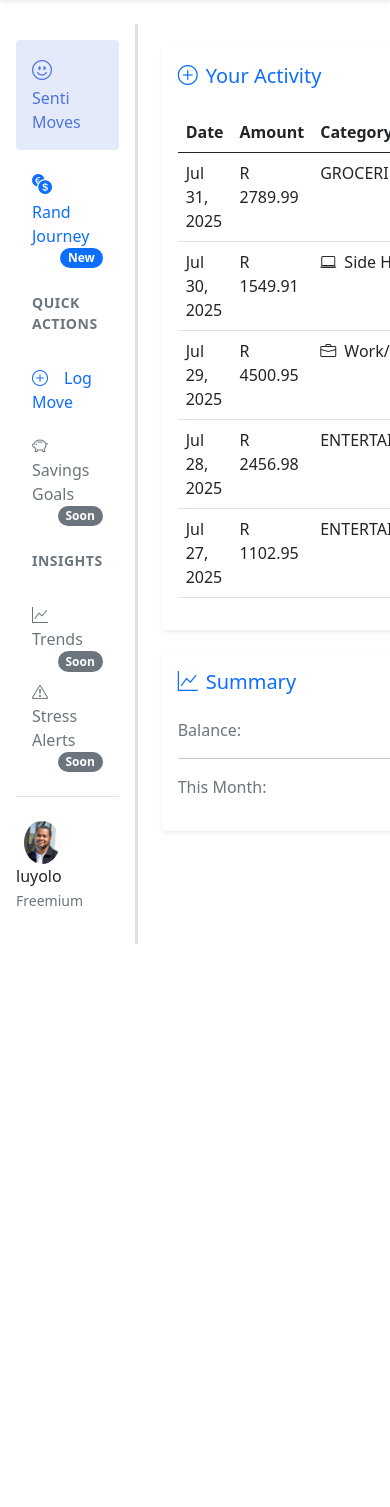
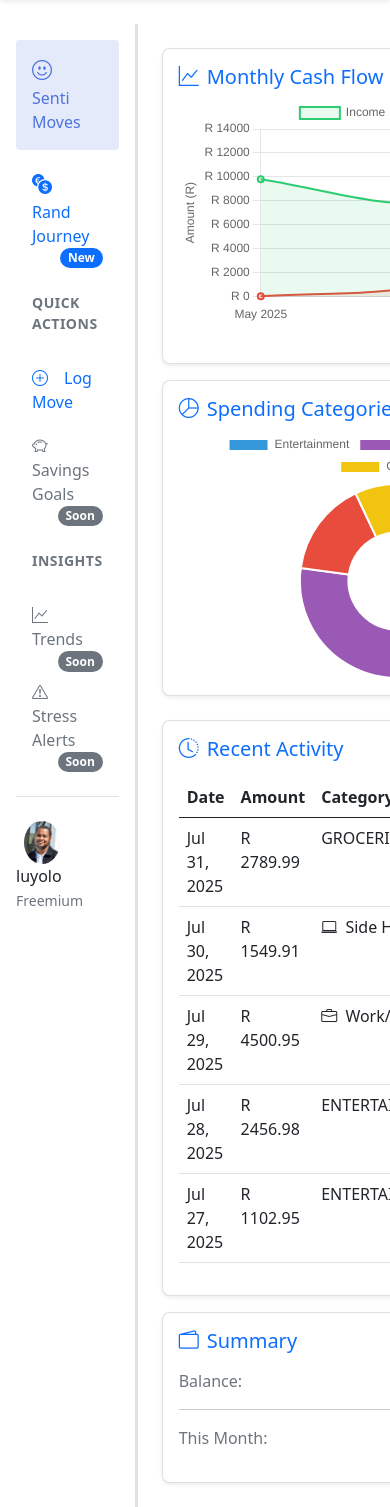
Before and after one commit to Liyema04/Personal-finance-tracker, a Django app: page /dashboard in a window 390 px wide; the page is wider, and only the part inside the window is pictured. Shown: the part 89-1596 px from the top of that part. Before the commit the page ends 1033 px from the top of that part, so only its background shows below. Run offline with Django 5.2, Linux system fonts and the light colour scheme; a user stored in the database is signed in; data comes from the database, SQL or seed files in the repository; both versions use the stored data as it was after the commit; some libraries are stand-ins or nearby versions.

Commit message:
Personal Finance Tracker App
Improved dashboard data formatting and chart display

```diff
--- /dev/null
+++ b/src/static/js/userCharts.js
@@ -0,0 +1,6 @@
+// Sa colors
+const saColors = ['#007749', '#FFB81C', '#000000', '#DE3831', '#002395'];
+
+// Line Chart - (Monthly Trends)
+
+// Pie Chart - (Category Breakdown)
--- a/src/transactions/templates/transactions/dashboard.html
+++ b/src/transactions/templates/transactions/dashboard.html
@@ -3,6 +3,35 @@
 {% load static %}
 
 {% block content %}
+<style>
+  .chart-container-line,
+  .chart-container-donut {
+    display: flex;
+    justify-content: center;
+    align-items: center;
+    position: relative;
+    height: 450px;  /* Fixed height for consistency */
+    width: 100%;
+    margin: 0 auto;
+  }
+
+  @media (max-width: 768px) {
+    .chart-container-line,
+    .chart-container-donut {
+      height: 250px;  /* Slightly smaller on mobile */
+    }
+  }
+
+  .card {
+    border-radius: 0.5rem;
+    transition: transform 0.2s;
+  }
+
+  .card:hover {
+    transform: translateY(-2px);
+    box-shadow: 0 0.5rem 1rem rgba(0, 0, 0, 0.1) !important;
+  }
+</style>
 <div class="tracker-container">
   <!-- Main Content -->
   <div class="d-flex">
@@ -81,15 +110,47 @@
 
     <!-- Dashboard Content -->
     <main class="tracker-main-content p-4 flex-grow-1">
-      <div class="row">
-        <!-- Transaction List(detail view) Card -->
-        <div class="col-lg-8">
-          <div class="card border-0 shadow-sm mb-4">
+      <!-- Replace the entire row div containing charts with this: -->
+      <div class="row g-3 mb-4">  <!-- g-3 adds gutter spacing between columns -->
+        <!-- Chart Cards - Now side by side -->
+        <div class="col-xl-6 col-lg-12">
+          <div class="card shadow-sm h-100">  <!-- h-100 makes cards equal height -->
+            <div class="card-body p-3">
+              <h5 class="card-title text-primary">
+                <i class="bi bi-graph-up me-2"></i>Monthly Cash Flow
+              </h5>
+              <div class="chart-container-line">
+                <canvas id="monthlyChart"></canvas>
+              </div>
+            </div>
+          </div>
+        </div>
+
+        <div class="col-xl-6 col-lg-12">
+          <div class="card shadow-sm h-100">
+            <div class="card-body p-3">
+              <h5 class="card-title text-primary">
+                <i class="bi bi-pie-chart me-2"></i>Spending Categories
+              </h5>
+              <div class="chart-container-donut">
+                <canvas id="categoryChart"></canvas>
+              </div>
+            </div>
+          </div>
+        </div>
+      </div>
+
+      <!-- Activity and Summary Cards - Full width on mobile, side by side on larger screens -->
+      <div class="row g-3">
+        <div class="col-lg-8 col-md-12">
+          <div class="card shadow-sm">
             <div class="card-body">
-              <h5 class="card-title text-primary mb-4">
-                <i class="bi bi-plus-circle me-2"></i>Your Activity
+              <h5 class="card-title text-primary mb-3">
+                <i class="bi bi-clock-history me-2"></i>Recent Activity
               </h5>
-              <table class="table table-hover">
+              <div class="table-responsive">
+                <table class="table table-hover">
+                  <!-- Your existing table content -->
                   <thead>
                       <tr>
                         <th>Date</th>
@@ -126,17 +187,19 @@
                       </tr>
                       {% endfor %}
                   </tbody>
-              </table>
+                </table>
+              </div>
             </div>
           </div>
         </div>
-        <!-- Quick Stats Panel -->
-        <div class="col-lg-4">
-          <div class="card border-0 shadow-sm">
+
+        <div class="col-lg-4 col-md-12">
+          <div class="card shadow-sm h-100">
             <div class="card-body">
-              <h5 class="card-title text-primary mb-4">
-                <i class="bi bi-graph-up me-2"></i>Summary
+              <h5 class="card-title text-primary mb-3">
+                <i class="bi bi-wallet2 me-2"></i>Summary
               </h5>
+              <!-- Summary content -->
               <div class="d-flex justify-content-between mb-3">
                 <span class="text-muted">Balance:</span>
                 <span class="fw-bold">R 8280.00</span>
@@ -153,4 +216,122 @@
     </main>
   </div>
 </div>
+<!-- <script src="/src/static/js/userCharts.js"></script> -->
+<!-- Chart.js -->
+<script src="https://cdn.jsdelivr.net/npm/chart.js"></script>
+<script>
+  // Formatting dates for display
+  const monthlyData = JSON.parse('{{ monthly_data|escapejs }}');
+
+  // Extract just the formatted month labels
+  const monthLabels = monthlyData.map(item => item.month);
+
+  new Chart(document.getElementById("monthlyChart"), {
+    type: 'line',
+    data: {
+      labels: monthLabels,
+      datasets: [
+        {
+          label: 'Income',
+          data: monthlyData.map(item => item.income),
+          borderColor: '#2ecc71',
+          backgroundColor: 'rgba(46, 204, 113, 0.1)',
+          borderWidth: 2,
+          tension: 0.3,
+          fill: true
+        },
+        {
+          label: 'Expenses',
+          data: monthlyData.map(item => item.expense),
+          borderColor: '#e74c3c',
+          backgroundColor: 'rgba(231, 76, 60, 0.1)',
+          borderWidth: 2,
+          tension: 0.3,
+          fill: true
+        }
+      ]
+    },
+    options: {
+      responsive: true,
+      maintainAspectRatio: false,
+      plugins: {
+        legend: {
+          position: 'top',
+        },
+        tooltip: {
+          callbacks: {
+            label: (ctx) => `R ${ctx.raw.toFixed(2)}`
+          }
+        }
+      },
+      scales: {
+        x: {
+          display: true,
+          title: {
+            display: true,
+            text: 'Month'
+          },
+          grid: {
+            display: false
+          }
+        },
+        y: {
+          beginAtZero: true,
+          title: {
+            display: true,
+            text: 'Amount (R)'
+          },
+          ticks: {
+            callback: (value) => `R ${value}`
+          }
+        }
+      }
+    }
+  });
+
+  // Category Chart
+  const categoryData = JSON.parse('{{ category_data|escapejs }}');
+
+  new Chart(document.getElementById("categoryChart"), {
+    type: 'doughnut',
+    data: {
+      labels: categoryData.map(item => {
+        // Convert category keys to readable names
+        const categories = {
+          'GYM': 'Gym/Fitness',
+          'FOOD': 'Food',
+          'TRANSPORT': 'Transport',
+          'ENTERTAINMENT': 'Entertainment',
+          'BILLS': 'Bills',
+          'OTHER': 'Other',
+          'SALARY': 'Salary',
+          'SIDE_HUSTLE': 'Side Hustle'
+        };
+        return categories[item.category] || item.category;
+      }),
+      datasets: [{
+        data: categoryData.map(item => item.total),
+        backgroundColor: [
+          '#3498db', '#9b59b6', '#e74c3c', '#f1c40f',
+          '#2ecc71', '#1abc9c', '#34495e', '#e67e22'
+        ]
+      }]
+    },
+    options: {
+      responsive: true,
+      maintainAspectRatio: false,
+      plugins: {
+        tooltip: {
+          callbacks: {
+            label: function(context) {
+              const label = context.label || '';
+              const value = context.raw || 0;
+              return `${label}: R ${value.toFixed(2)}`;
+            }
+          }
+        }
+      }
+    }
+  });
+</script>
 {% endblock %}
--- a/src/transactions/templates/transactions/index.html
+++ b/src/transactions/templates/transactions/index.html
@@ -190,8 +190,6 @@
             <!--Bootstrap interactive-->
             <script src="https://cdn.jsdelivr.net/npm/bootstrap@5.3.0/dist/js/bootstrap.bundle.min.js"></script>
 
-            <!-- Chart.js -->
-            <script src="https://cdn.jsdelivr.net/npm/chart.js@4.5.0/dist/chart.umd.min.js"></script>
 
             <script>
               // Activate Bootstrap tooltips
--- a/src/transactions/views.py
+++ b/src/transactions/views.py
@@ -1,5 +1,5 @@
 from django.shortcuts import render, redirect
-from .forms import UserRegistrationForm, TransactionForm
+from transactions.forms import UserRegistrationForm, TransactionForm
 from django.contrib.auth.decorators import login_required
 from django.contrib.auth import authenticate, login, logout
 from django.contrib import messages
@@ -7,6 +7,8 @@ from .models import Transaction, Category
 from django.shortcuts import get_object_or_404
 from django.db.models import Sum, Q
 from django.db.models.functions import TruncMonth
+from datetime import datetime
+from django.core.serializers.json import DjangoJSONEncoder
 import json
 
 # Create your views here.
@@ -91,29 +93,45 @@ def transactions_delete_transaction_page(request, transaction_id):
         return redirect ("list_transaction") # list temp not dashboard
     return render(request, "transactions/confirm_delete.html", {"transaction": transaction})
 
-
+# Each users dashboard view(templates)
 @login_required(login_url='login')
 def transactions_user_dashboard(request):
     #form = TransactionForm()
 
     transactions = Transaction.objects.filter(user=request.user)
 
-    # Monthly totals for line chart
+    # Monthly totals for line chart  - ensure None values are converted to 0
     monthly_totals = transactions.annotate(
         month = TruncMonth('date')).values('month').annotate(
-            income = Sum('amount', filter=Q(type = 'income')),
-            expense = Sum('amount', filter=Q(type = 'expense'))
+            income = Sum('amount', filter=Q(type = 'income')) or 0,
+            expense = Sum('amount', filter=Q(type = 'expense')) or 0
         ).order_by('month')
 
+    # Convert to list of dictionaries with formatted dates
+    monthly_data = []
+    for m in monthly_totals:
+        month_date = m['month']
+        monthly_data.append({
+            'month': month_date.strftime('%b %Y'),  # "Jul 2025" format
+            'month_sort': month_date.strftime('%Y-%m'),  # For correct ordering
+            'income': float(m['income'] or 0),
+            'expense': float(m['expense'] or 0)
+        })
+
+    monthly_data.sort(key=lambda x: x['month_sort'])
+
     # Category breakdown for  pie/donut chart
-    categories = transactions.values('category').annotate(
+    categories = list(transactions.values('category').annotate(
         total = Sum('amount')
-    ).exclude(type='income') # Only expenses
+    ).exclude(type='income').order_by('-total')) # Only expenses
+
+    for cat in categories:
+        cat['total'] = float(cat['total'] or 0)
 
     context = {
         #'form': form,
-        'monthly_data': list(monthly_totals), # Convert to list for json
-        'category_data' : list(categories),
+        'monthly_data': json.dumps(monthly_data, cls=DjangoJSONEncoder), # Converted to list for json
+        'category_data' : json.dumps(categories, cls=DjangoJSONEncoder),
         'transactions': transactions.order_by('-date')[:5], # Recent 5
         'total_income': sum(t.amount for t in transactions if t.type == 'income'),
         'total_expences': sum(t.amount for t in transactions if t.type == 'expense'),
```
Also changed, not shown: src/db.sqlite3, src/static/js/charts.js (deleted).
